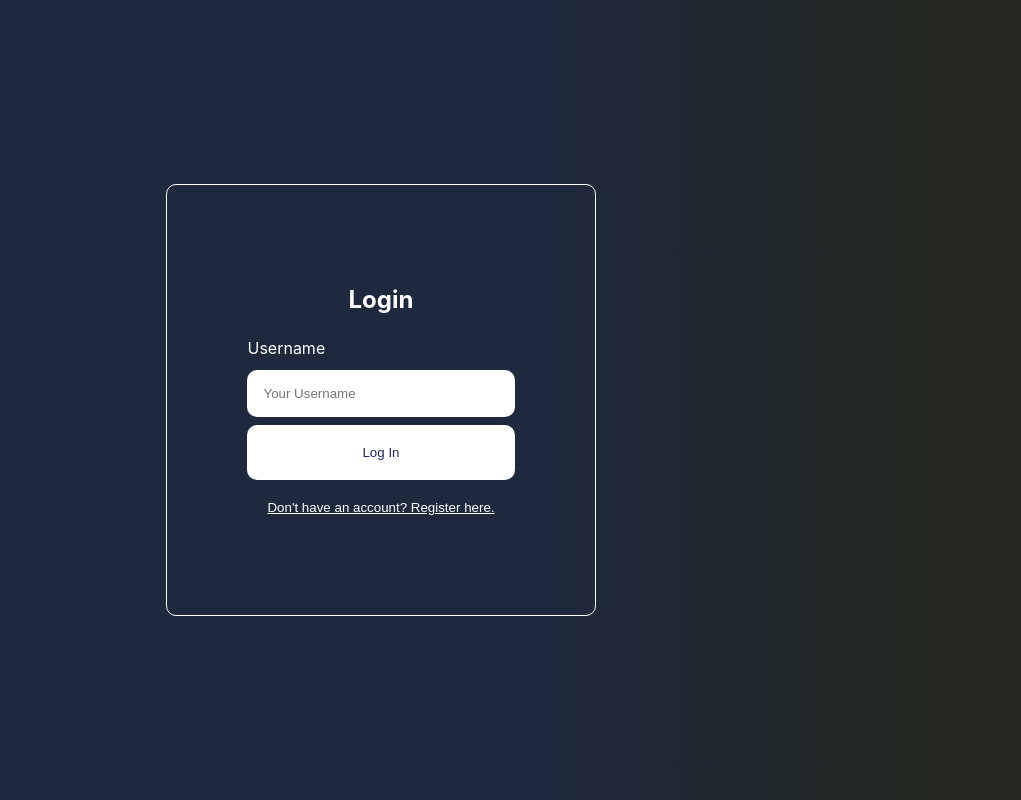
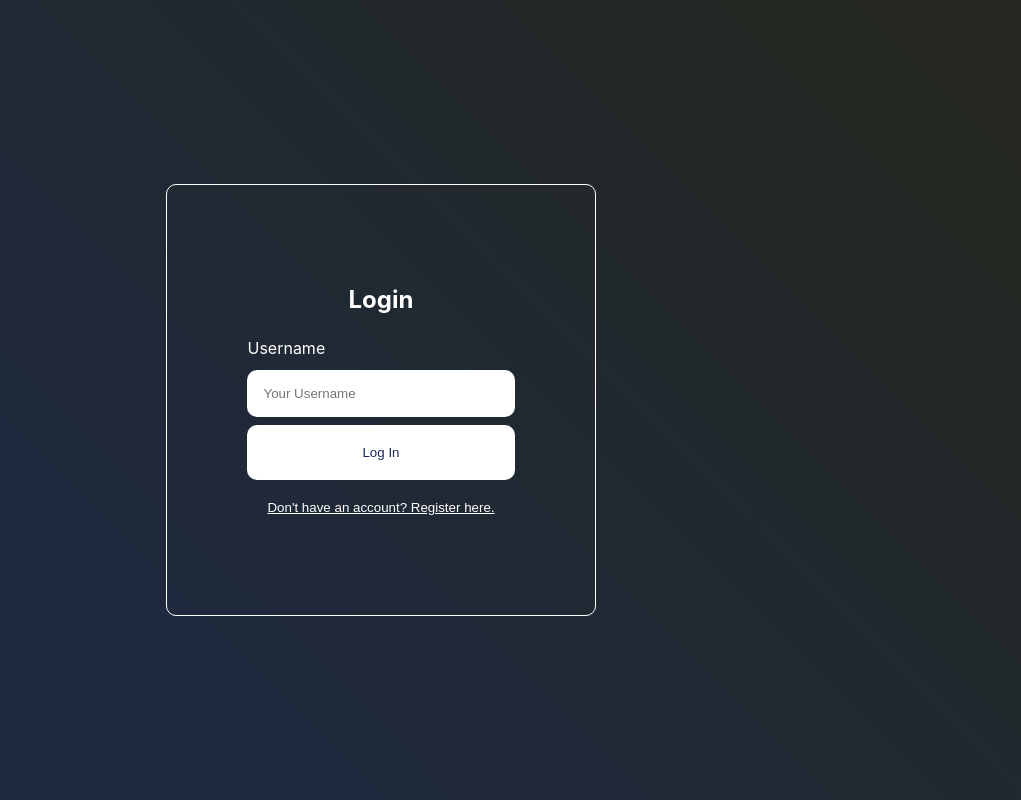
Before and after one commit to GDSC-Team-Puma/PumaChat, a React (Create React App) app in the folder puma-chat/: page / in a window 1280 px wide. Shown: the whole page, without its empty margins (259-1280 px from the left). Built offline with nearby package versions, Linux system fonts and the light colour scheme.

Commit message:
changed gradient

```diff
--- a/puma-chat/src/App.css
+++ b/puma-chat/src/App.css
@@ -5,7 +5,7 @@
   align-items: center;
   justify-content: center;
   color: white;
-  background-image: linear-gradient(90deg, rgba(30,41,62,1) 62%, rgba(36,40,32,1) 94%);
+  background-image: linear-gradient(45deg, rgba(30,41,62,1) 27%, rgba(36,40,32,1) 94%);
 }
 
 .auth-form-container, .login-form, .register-form {
```
